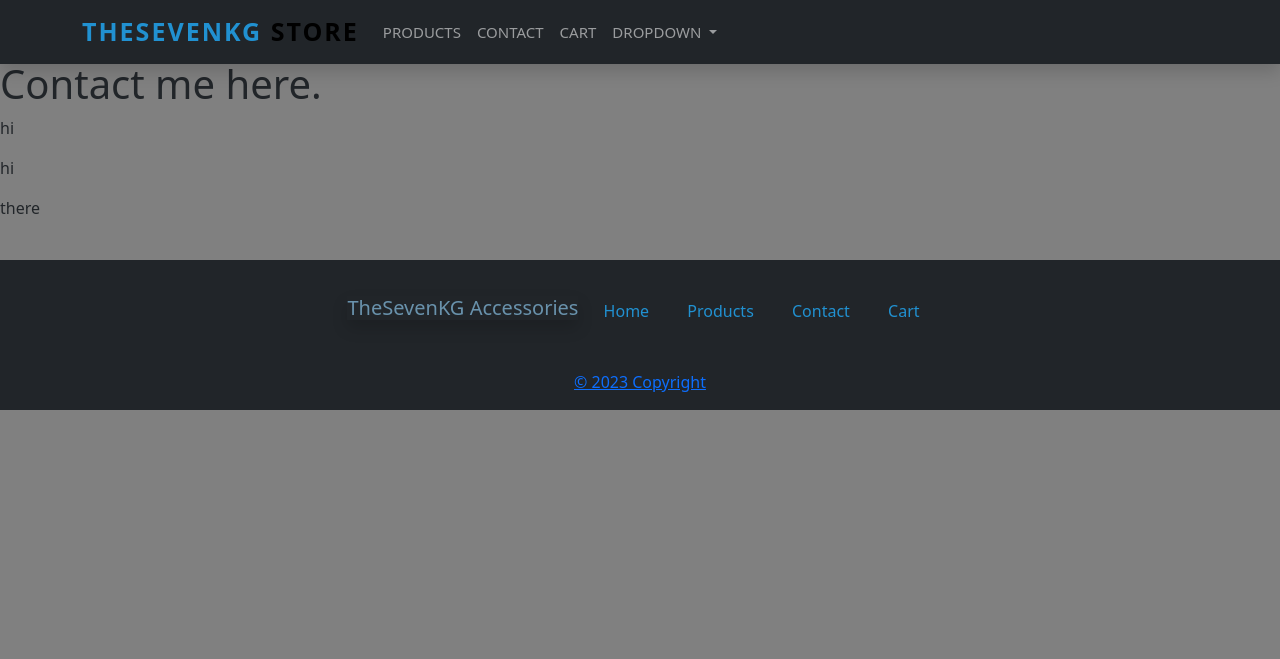
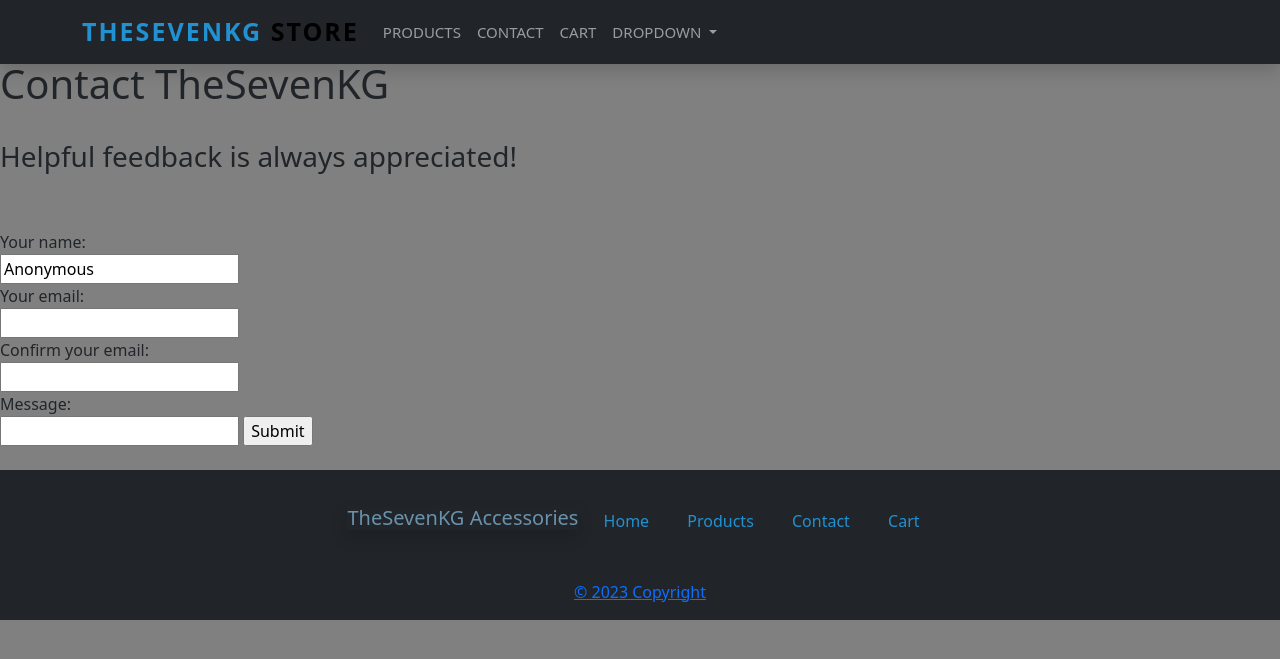
Before and after one commit to kmurata798/theseven-web, a Flask app: page /contact in a window 1280 px wide. Shown: the top 659 px of the page. Run offline with Flask 3, Linux system fonts and the light colour scheme; parts of the project's set-up code (start-up, migrations or seed data) failed here and were passed over; some libraries are stand-ins or nearby versions.

Commit message:
[Add] basic Contact page. need to add form validation

```diff
--- /dev/null
+++ b/app.py
@@ -0,0 +1,92 @@
+import os
+import psycopg2
+import models
+
+from dotenv import load_dotenv
+from flask import Flask, render_template, request, redirect
+from flask_sqlalchemy import SQLAlchemy
+
+load_dotenv()
+
+app = Flask(__name__)
+
+# PostgreSQL DB connection
+app.config['SQLALCHEMY_DATABASE_URI'] = os.getenv("POSTGRES_URL")
+app.config['SQLALCHEMY_TRACK_MODIFICATIONS'] = False
+db = SQLAlchemy(app)
+# url = os.getenv("POSTGRES_URL")
+# connection = psycopg2.connect(url)
+
+# Dummy/fake shopping cart
+cart = [
+    {
+        'item_count': '1',
+        'items': [
+            {
+                'id': '1',
+                'option': ['name'],
+                'product': [
+                    {
+                        'id': '1',
+                        'name': 'red_sticker',
+                        'url': "#",
+                        'has_default_option': False
+                    }
+                ],
+                'unit_price': '5.00'
+            }
+        ],
+        'item_quantity': '2'
+    }
+]
+@app.route("/")
+def home():
+    return render_template('index.html')
+
+@app.route("/profile")
+def profile(name="bento"):
+    return render_template('profile.html', name=name)
+
+# Shopping cart routes
+@app.route("/cart")
+def cart():
+    return render_template('cart.html')
+
+@app.route("/products")
+def products(cart=cart):
+    return render_template('products.html', cart=cart)
+
+@app.route("/contact")
+def contact():
+    return render_template('contact.html')
+
+@app.route("/contact/sent", methods=['GET', 'POST'])
+def submit_support():
+
+    if request.method == 'POST':
+        name = request.form['name']
+        email = request.form['email']
+        # email_confirm = request.form['email_confirm']
+        message = request.form['message']
+
+        # Create supportTicket object from contact form
+        support_ticket = models.SupportTicket(name, email, message)
+        # open up session to the db and add ticket to the session
+        db.session.add(support_ticket)
+        # committing ticket to database
+        db.session.commit()
+
+    # if request.method == 'GET':
+    # fetch a certain ticket
+        ticketResult = db.session.query(models.SupportTicket).filter(models.SupportTicket.id == 1)
+        for result in ticketResult:
+            print(result.name)
+
+    return redirect("/")
+
+# Test out api endpoints/routes with postman. Make sure choose POST, GET, etc.
+# for json input/output, go to Body > Raw > JSON
+
+# $ python server.py
+if __name__ == "__main__":
+    app.run(debug=True)
--- a/server.py
+++ /dev/null
@@ -1,95 +0,0 @@
-import os
-import psycopg2
-from dotenv import load_dotenv
-from flask import Flask, render_template, request
-from flask_sqlalchemy import SQLAlchemy
-
-# create table query
-CREATE_CUSTOMER_EMAIL = (
-    "CREATE TABLE IF NOT EXISTS emails (id SERIAL PRIMARY KEY, name TEXT);"
-)
-
-# insert data / return id query
-INSERT_EMAIL_RETURN_ID = "INSERT INTO emails (name) VALUES (%s) RETURNING id;"
-
-load_dotenv()
-
-app = Flask(__name__)
-
-# PostgreSQL DB connection
-# app.config['SQLALCHEMY_DATABASE_URI']= os.getenv("POSTGRES_URL")
-# db = SQLAlchemy(app)
-url = os.getenv("POSTGRES_URL")
-connection = psycopg2.connect(url)
-
-# Dummy/fake shopping cart
-cart = [
-    {
-        'item_count': '1',
-        'items': [
-            {
-                'id': '1',
-                'option': ['name'],
-                'product': [
-                    {
-                        'id': '1',
-                        'name': 'red_sticker',
-                        'url': "#",
-                        'has_default_option': False
-                    }
-                ],
-                'unit_price': '5.00'
-            }
-        ],
-        'item_quantity': '2'
-    }
-]
-@app.route("/")
-def home():
-    return render_template('index.html')
-
-@app.route("/profile")
-def profile(name="bento"):
-    return render_template('profile.html', name=name)
-
-# Shopping cart routes
-@app.route("/cart")
-def cart():
-    return render_template('cart.html')
-
-@app.route("/products")
-def products(cart=cart):
-    return render_template('products.html', cart=cart)
-
-@app.route("/contact")
-def contact():
-    return render_template('contact.html')
-
-@app.post("/contact/sent")
-def receive_customer_email():
-    # ! get a python dictionary of data the client sent !
-    # client sends a string with a specific structure
-    # request.get_json takes that string and turns it into a dictionary
-    data = request.get_json()
-    name = data["name"]
-    # subject = data["subject"]
-    # Connect to the DB
-    # connection allows us to start the connection
-    with connection:
-        # cursor is object allows us to insert data into DB/iterate over rows that DB returns if we make a query to select data
-        with connection.cursor() as cursor:
-            cursor.execute(CREATE_CUSTOMER_EMAIL)
-            # insert email and subject into DB + return the ID to cursor
-            cursor.execute(INSERT_EMAIL_RETURN_ID, (name,))
-            # Retrieve the ID from the cursor
-            # if there are multiple columns, must include specific index at end
-            customer_email_id = cursor.fetchone()[0]
-            # 201 status code at the end means "created"
-    return {"id": customer_email_id, "message": f" {name} website contact."}, 201
-
-# Test out api endpoints/routes with postman. Make sure choose POST, GET, etc.
-# for json input/output, go to Body > Raw > JSON
-
-# $ python server.py
-if __name__ == "__main__":
-    app.run(debug=True)
--- a/templates/contact.html
+++ b/templates/contact.html
@@ -1,8 +1,20 @@
 {% extends "base.html" %}
 
 {% block content %}
-<h1>Contact me here.</h1>
-<p>hi</p>
-<p>hi</p>
-<p>there</p>
+<h1>Contact TheSevenKG</h1>
+<br>
+<h3>Helpful feedback is always appreciated!</h3>
+<br>
+<br>
+<form action="/contact/sent" method="POST">
+    <label for="name">Your name:</label><br>
+    <input type="text" id="name" name="name" value="Anonymous"><br>
+    <label for="name">Your email:</label><br>
+    <input type="text" id="email" name="email" value=""><br>
+    <label for="name">Confirm your email:</label><br>
+    <input type="text" id="email_confirm" name="email_confirm" value=""><br>
+    <label for="message">Message:</label><br>
+    <input type="text" id="message" name="message" value="">
+    <input type="submit" value="Submit">
+</form>
 {% endblock %}
```
Also changed, not shown: models.py (added, +36 -0 lines).
